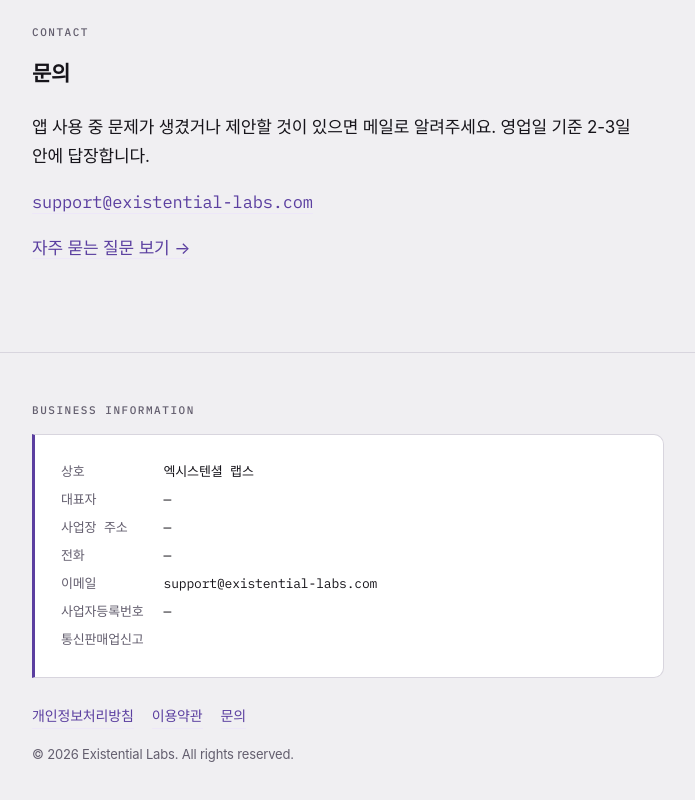
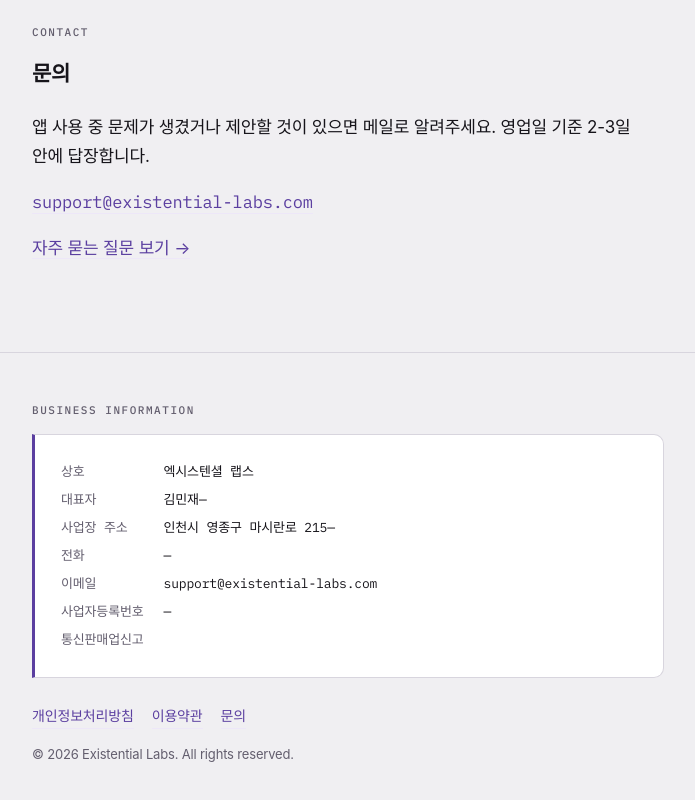
Before and after one commit to u23frd/GenRecall-Support, a plain HTML site: page index.html in a window 1280 px wide. Shown: the part 1239-2039 px from the top of the page, without its empty margins (292-987 px from the left). Drawn offline with Linux system fonts and the light colour scheme; a web font is replaced by a local one.

Commit message:
Update index.html

```diff
--- a/index.html
+++ b/index.html
@@ -221,8 +221,8 @@
     <div class="biz">
       <dl>
         <dt>상호</dt><dd>엑시스텐셜 랩스</dd>
-        <dt>대표자</dt><dd><!-- TODO -->—</dd>
-        <dt>사업장 주소</dt><dd><!-- TODO -->—</dd>
+        <dt>대표자</dt><dd>김민재—</dd>
+        <dt>사업장 주소</dt><dd>인천시 영종구 마시란로 215—</dd>
         <dt>전화</dt><dd><!-- TODO -->—</dd>
         <dt>이메일</dt><dd>support@existential-labs.com</dd>
         <dt>사업자등록번호</dt><dd><!-- TODO -->—</dd>
```
